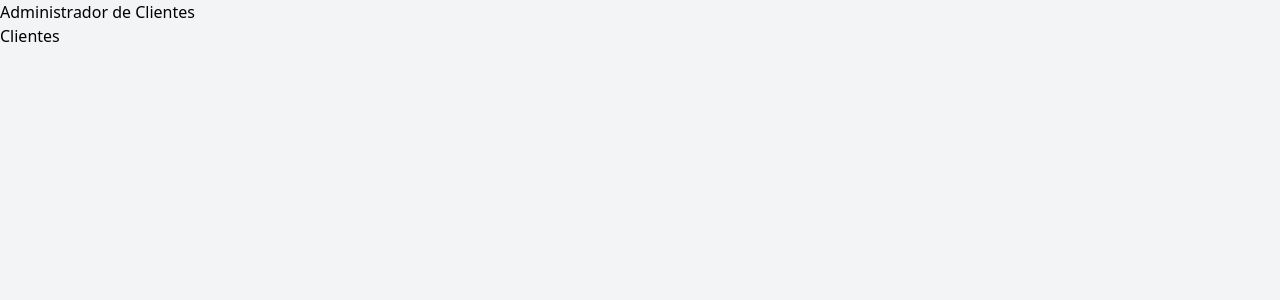
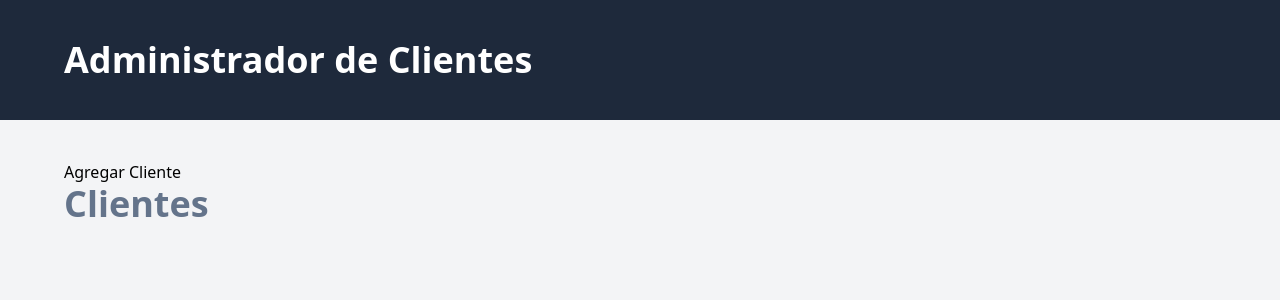
Before and after one commit to Duridev/duridev-cmr-vue, a Vue app: page / in a window 1280 px wide. Shown: the top 300 px of the page. Built offline with nearby package versions, Linux system fonts and the light colour scheme.

Commit message:
Creando la Vista y Ruta para Nuevos Clientes

```diff
--- a/src/App.vue
+++ b/src/App.vue
@@ -6,14 +6,13 @@
 
 <template>
     <header class="bg-slate-800">
-        <div class="mx-auto max-w-6x py-10">
+        <div class="mx-auto max-w-6xl py-10">
             <h1 class="text-4xl font-extrabold text-white">Administrador de Clientes</h1>
         </div>
     </header>
 
     <main class="max-w-6xl mx-auto mt-10">
-
+        <RouterView/>
     </main>
-    <RouterView/>
 
 </template>
--- a/src/router/index.js
+++ b/src/router/index.js
@@ -7,8 +7,12 @@
   routes: [
     {
       path: '/',
-      name: 'home',
+      name: 'inicio',
       component: Inicio,
+    },{
+      path: '/agregar-cliente',
+      name: 'agregar-cliente',
+      component: () => import('../views/NuevoClienteView.vue')
     },
   ],
 })
--- a/src/views/ClientesView.vue
+++ b/src/views/ClientesView.vue
@@ -1,10 +1,15 @@
 <script setup>
-
+    import { RouterLink } from 'vue-router'
 </script>
 
 
 <template>
     <div>
+        <div>
+            <RouterLink :to="{ name: 'agregar-cliente'}">
+                Agregar Cliente
+            </RouterLink>
+        </div>
         <h1 class="text-4xl font-extrabold text-slate-500">Clientes</h1>
     </div>
 </template>
--- a/src/views/NuevoClienteView.vue
+++ b/src/views/NuevoClienteView.vue
@@ -0,0 +1,15 @@
+<script setup>
+    import { RouterLink } from 'vue-router'
+</script>
+
+
+<template>
+    <div>
+        <div>
+            <RouterLink :to="{ name: 'inicio'}">
+                Volver
+            </RouterLink>
+        </div>
+        <h1 class="text-4xl font-extrabold text-slate-500">Agregar Clientes</h1>
+    </div>
+</template>
--- a/tailwind.config.js
+++ b/tailwind.config.js
@@ -2,7 +2,7 @@
 export default {
   content: [
     "./index.html",
-    "./src/**/*/.{vue,js,ts,jsx,tsx}"
+    "./src/**/*.{vue,js,ts,jsx,tsx}"
   ],
   theme: {
     extend: {},
```
